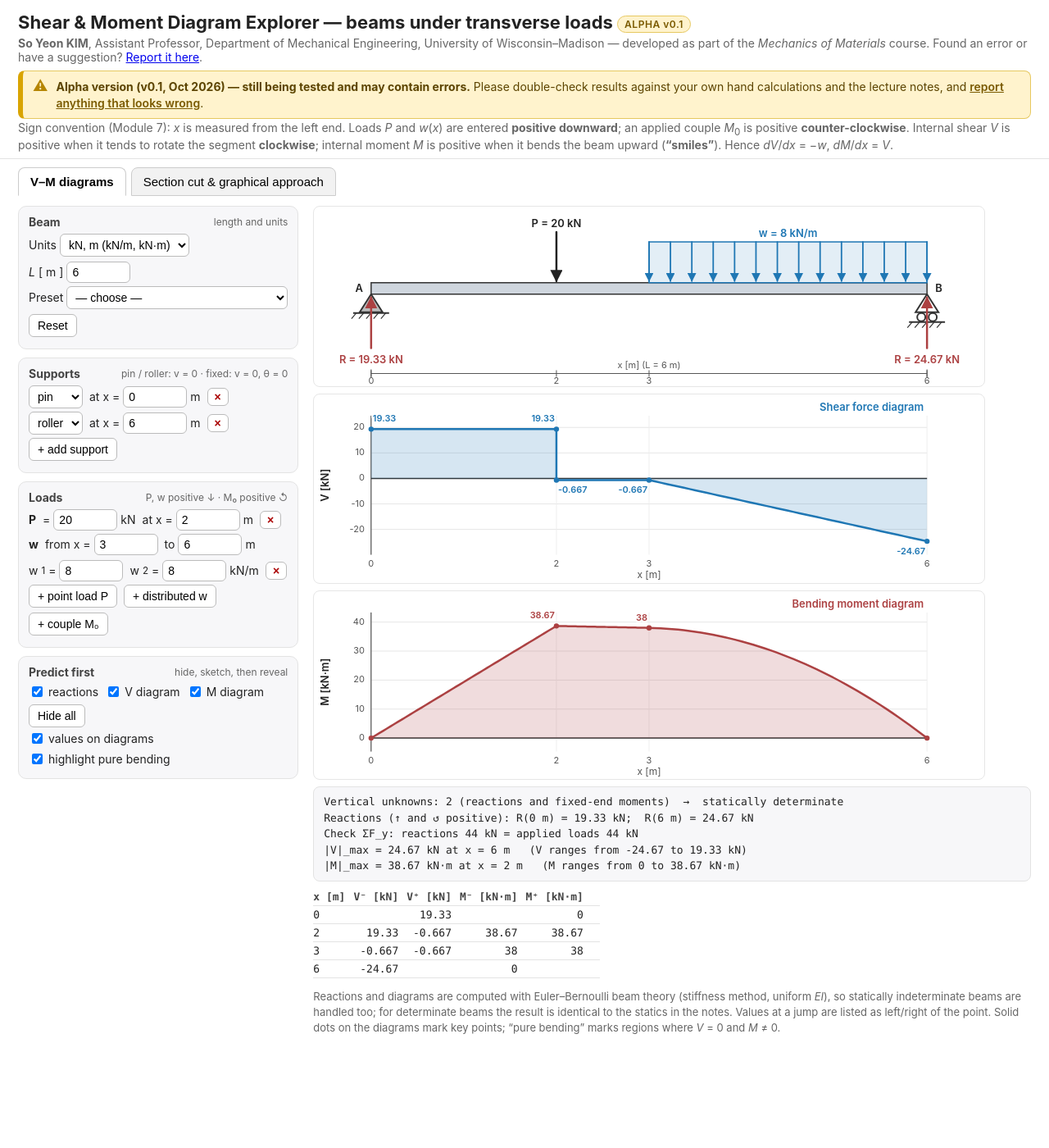
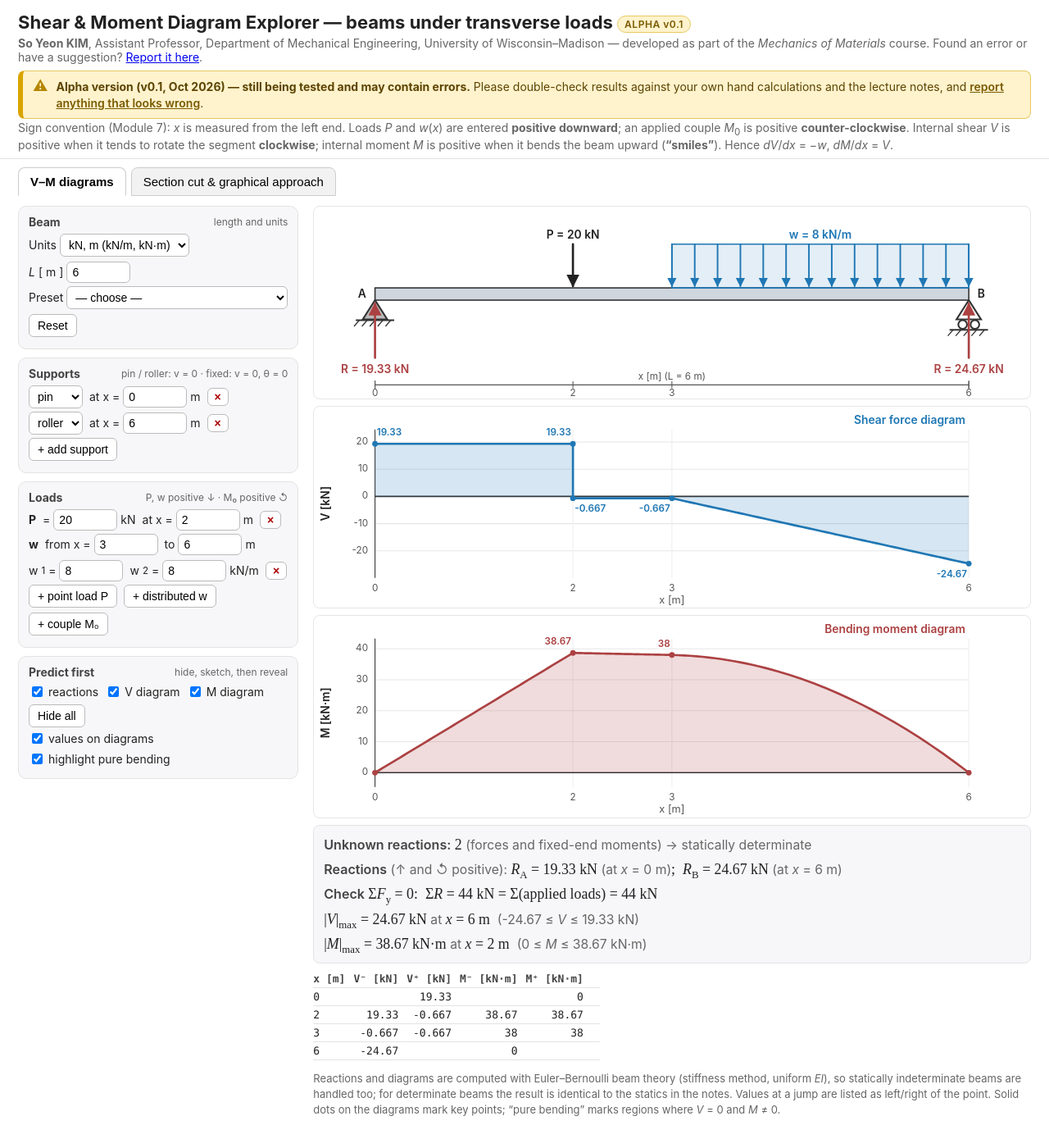
Before and after one commit to kim-wisc/kim-wisc.github.io, a Jekyll site: the page teaching/beam-vm/explorer.html, which Jekyll copies as it is, in a window 1280 px wide. Shown: the whole page at 82% size. Built offline with Jekyll 4.4.1, drawn with Linux system fonts in a browser that asks for light colours; before the commit the page ends 1299 px from its top, so only the background shows below that.

Commit message:
Beam explorer: moment arc, responsive layout, typeset equations

```diff
--- a/teaching/beam-vm/explorer.html
+++ b/teaching/beam-vm/explorer.html
@@ -21,8 +21,10 @@
   section.tab { display:none; padding:12px 22px 24px; }
   section.tab.active { display:block; }
   .layout { display:flex; gap:18px; flex-wrap:wrap; align-items:flex-start; }
-  .side { flex:0 0 340px; max-width:100%; }
-  .main { flex:1 1 320px; min-width:0; }
+  .side { flex:1 1 300px; max-width:420px; }
+  .main { flex:999 1 min(100%, 520px); min-width:0; }
+  .cols { display:grid; grid-template-columns:repeat(auto-fit, minmax(min(100%, 480px), 1fr)); gap:18px; align-items:start; }
+  .cols > div { min-width:0; }
   .panel { background:var(--panel); border:1px solid #e3e3e3; border-radius:10px; padding:10px 12px; margin-bottom:10px; font-size:14px; }
   .panel h3 { margin:0 0 6px; font-size:14px; color:#444; display:flex; align-items:center; justify-content:space-between; gap:8px; }
   .panel h3 .hint { font-weight:400; color:var(--mut); font-size:12px; }
@@ -41,8 +43,9 @@
   .ctrl { display:flex; flex-wrap:wrap; gap:8px 14px; align-items:center; margin:6px 0 10px; font-size:14px; }
   .ctrl input[type=range] { width:min(520px, 60vw); }
   .ctrl .val { font-family: ui-monospace, Menlo, monospace; min-width:90px; }
-  svg { background:#fff; border:1px solid #e6e6e6; border-radius:8px; width:100%; max-width:820px; height:auto; display:block; margin-bottom:8px; }
-  .readout { font-family: ui-monospace, Menlo, Consolas, monospace; font-size:13px; background:var(--panel); border:1px solid #e3e3e3; border-radius:8px; padding:8px 12px; white-space:pre-wrap; line-height:1.5; }
+  svg { background:#fff; border:1px solid #e6e6e6; border-radius:8px; width:100%; max-width:min(100%, 1100px); height:auto; display:block; margin-bottom:8px; }
+  html { font-size: clamp(14px, 0.9vw + 10px, 17px); }
+  .readout { font-family: ui-monospace, Menlo, Consolas, monospace; font-size:0.85rem; background:var(--panel); border:1px solid #e3e3e3; border-radius:8px; padding:8px 12px; white-space:pre-wrap; line-height:1.5; }
   .note { color:var(--mut); font-size:13px; max-width:1100px; line-height:1.45; }
   .flag { color:#c1121f; font-weight:700; }
   .hidden-dia { position:relative; }
@@ -51,8 +54,9 @@
   table.keys td, table.keys th { border-bottom:1px solid #e3e3e3; padding:3px 10px 3px 0; text-align:right; }
   table.keys th { color:#444; font-weight:600; }
   table.keys td:first-child, table.keys th:first-child { text-align:left; }
-  .eq { font-family: "Times New Roman", Times, serif; font-size:16px; line-height:1.6; }
-  .eq i { font-style:italic; }
+  .eq { font-family: "Times New Roman", Times, serif; font-size:1.05rem; line-height:1.7; white-space:normal; }
+  .eq i { font-style:italic; } .eq .c { color:#666; font-size:.88em; font-family:-apple-system,"Segoe UI",Helvetica,Arial,sans-serif; } .eq .h { font-family:-apple-system,"Segoe UI",Helvetica,Arial,sans-serif; font-weight:600; font-size:.9em; color:#444; }
+  .eq .int { font-size:1.25em; vertical-align:-.1em; } .eq sup, .eq sub { font-size:.72em; line-height:0; }
   @media (max-width: 760px) { .ctrl input[type=range] { width:88vw; } .side { flex-basis:100%; } }
 </style>
 </head>
@@ -141,7 +145,7 @@
     <svg id="beamSvg" viewBox="0 0 820 220"></svg>
     <div class="hidden-dia"><svg id="vSvg" viewBox="0 0 820 230"></svg><div class="veil" id="veilV" style="display:none"><span>V diagram hidden — sketch it first.</span><button class="primary" data-reveal="showV">Reveal V</button></div></div>
     <div class="hidden-dia"><svg id="mSvg" viewBox="0 0 820 230"></svg><div class="veil" id="veilM" style="display:none"><span>M diagram hidden — sketch it first.</span><button class="primary" data-reveal="showM">Reveal M</button></div></div>
-    <div class="readout" id="summary"></div>
+    <div class="readout eq" id="summary"></div>
     <div style="margin-top:8px; overflow-x:auto"><table class="keys" id="keyTable"></table></div>
     <p class="note">Reactions and diagrams are computed with Euler–Bernoulli beam theory (stiffness method, uniform <i>EI</i>), so statically indeterminate beams are handled too; for determinate beams the result is identical to the statics in the notes. Values at a jump are listed as left/right of the point. Solid dots on the diagrams mark key points; “pure bending” marks regions where <i>V</i> = 0 and <i>M</i> ≠ 0.</p>
   </div>
@@ -158,16 +162,16 @@
   <label><input type="checkbox" id="fromRight"> cut from the right instead</label>
   <button id="resetCut">Reset</button>
 </div>
-<div class="layout">
-  <div class="main">
+<div class="cols">
+  <div>
     <svg id="cutBeamSvg" viewBox="0 0 820 220"></svg>
     <svg id="fbdSvg" viewBox="0 0 820 250"></svg>
     <div class="readout eq" id="eqBox"></div>
   </div>
-  <div class="main">
+  <div>
     <svg id="cutVSvg" viewBox="0 0 820 230"></svg>
     <svg id="cutMSvg" viewBox="0 0 820 230"></svg>
-    <div class="readout" id="areaBox"></div>
+    <div class="readout eq" id="areaBox"></div>
   </div>
 </div>
 <p class="note"><b>FBD approach</b> (left): the segment to the left of the cut is isolated, with the unknown <i>V</i> and <i>M</i> drawn in their <b>positive</b> directions on the cut face; equilibrium gives their values. <b>Graphical approach</b> (right): the shaded area under <i>w</i> between the left end and the cut is the drop in shear, Δ<i>V</i> = −∫<i>w dx</i>, and the shaded area under <i>V</i> is the change in moment, Δ<i>M</i> = ∫<i>V dx</i>; point loads and couples add jumps. Where <i>V</i> crosses zero, <i>M</i> has a local maximum or minimum.</p>
@@ -415,16 +419,16 @@
   drawDiagram(ms, S, R, "M", { showVals: document.getElementById("showVals").checked, showPure: document.getElementById("showPure").checked });
   // summary
   let s = "";
-  if (R.unstable) s = "Unstable beam — no equilibrium solution. Add a support (e.g. a pin + roller, or a fixed end).";
+  if (R.unstable) s = `<span class="flag">Unstable beam — no equilibrium solution.</span> <span class="c">Add a support (e.g. a pin + roller, or a fixed end).</span>`;
   else {
     const det = (() => { let n = 0; S.supports.forEach(x => n += x.type === "fixed" ? 2 : 1); return n; })();
-    s += `Vertical unknowns: ${det} (reactions and fixed-end moments)  →  ${det <= 2 ? "statically determinate" : "statically indeterminate (degree " + (det - 2) + "; solved with uniform EI)"}\n`;
-    if (showR) { s += "Reactions (↑ and ↺ positive): "; s += R.reactions.map(r => `R(${fmt(r.x)} ${u.L}) = ${fmt(r.Ry)} ${u.F}` + (r.type === "fixed" ? `, M_R = ${fmt(r.Mz)} ${u.M}` : "")).join(";  ") + "\n"; const sumR = R.reactions.reduce((a, r) => a + r.Ry, 0); let sumP = 0; S.loads.forEach(l => { if (l.type === "P") sumP += l.val; if (l.type === "w") { const a = Math.min(l.x1, l.x2), b = Math.max(l.x1, l.x2); sumP += (l.w1 + l.w2) / 2 * (b - a); } }); s += `Check ΣF_y: reactions ${fmt(sumR)} ${u.F} = applied loads ${fmt(sumP)} ${u.F}\n`; } else s += "Reactions hidden.\n";
-    if (showV) s += `|V|_max = ${fmt(Math.abs(R.Vmax))} ${u.F} at x = ${fmt(R.xVmax)} ${u.L}   (V ranges from ${fmt(R.Vmin)} to ${fmt(R.Vmx)} ${u.F})\n`;
-    if (showM) s += `|M|_max = ${fmt(Math.abs(R.Mmax))} ${u.M} at x = ${fmt(R.xMmax)} ${u.L}   (M ranges from ${fmt(R.Mmin)} to ${fmt(R.Mmx)} ${u.M})`;
-    if (R.pure.length && showM) s += `\nPure bending (V = 0, M ≠ 0) on: ` + R.pure.map(([a, b]) => `${fmt(a)}–${fmt(b)} ${u.L}`).join(", ");
+    s += `<span class="h">Unknown reactions:</span> ${det} <span class="c">(forces and fixed-end moments) → ${det <= 2 ? "statically determinate" : "statically indeterminate, degree " + (det - 2) + " (solved with uniform <i>EI</i>)"}</span><br>`;
+    if (showR) { s += `<span class="h">Reactions</span> <span class="c">(↑ and ↺ positive):</span> `; s += R.reactions.map((r, i) => { const nm = String.fromCharCode(65 + i); return `<i>R</i><sub>${nm}</sub> = ${fmt(r.Ry)} ${u.F} <span class="c">(at <i>x</i> = ${fmt(r.x)} ${u.L})</span>` + (r.type === "fixed" ? `, <i>M</i><sub>${nm}</sub> = ${fmt(r.Mz)} ${u.M}` : ""); }).join("; &nbsp;") + "<br>"; const sumR = R.reactions.reduce((a, r) => a + r.Ry, 0); let sumP = 0; S.loads.forEach(l => { if (l.type === "P") sumP += l.val; if (l.type === "w") { const a = Math.min(l.x1, l.x2), b = Math.max(l.x1, l.x2); sumP += (l.w1 + l.w2) / 2 * (b - a); } }); s += `<span class="h">Check</span> Σ<i>F</i><sub>y</sub> = 0: &nbsp;Σ<i>R</i> = ${fmt(sumR)} ${u.F} = Σ(applied loads) = ${fmt(sumP)} ${u.F}<br>`; } else s += `<span class="c">Reactions hidden.</span><br>`;
+    if (showV) s += `|<i>V</i>|<sub>max</sub> = ${fmt(Math.abs(R.Vmax))} ${u.F} <span class="c">at</span> <i>x</i> = ${fmt(R.xVmax)} ${u.L} &nbsp;<span class="c">(${fmt(R.Vmin)} ≤ <i>V</i> ≤ ${fmt(R.Vmx)} ${u.F})</span><br>`;
+    if (showM) s += `|<i>M</i>|<sub>max</sub> = ${fmt(Math.abs(R.Mmax))} ${u.M} <span class="c">at</span> <i>x</i> = ${fmt(R.xMmax)} ${u.L} &nbsp;<span class="c">(${fmt(R.Mmin)} ≤ <i>M</i> ≤ ${fmt(R.Mmx)} ${u.M})</span>`;
+    if (R.pure.length && showM) s += `<br><span class="h">Pure bending</span> <span class="c">(<i>V</i> = 0, <i>M</i> ≠ 0) on</span> ` + R.pure.map(([a, b]) => `${fmt(a)} ≤ <i>x</i> ≤ ${fmt(b)} ${u.L}`).join(", ");
   }
-  document.getElementById("summary").textContent = s;
+  document.getElementById("summary").innerHTML = s;
   // key table
   const t = document.getElementById("keyTable"); t.innerHTML = "";
   if (!R.unstable && (showV || showM)) { t.innerHTML = `<tr><th>x [${u.L}]</th>${showV ? `<th>V⁻ [${u.F}]</th><th>V⁺ [${u.F}]</th>` : ""}${showM ? `<th>M⁻ [${u.M}]</th><th>M⁺ [${u.M}]</th>` : ""}<th></th></tr>`; R.keys.forEach(k => { const tr = document.createElement("tr"); const c = v => v === null || v === undefined ? "" : fmt(v); tr.innerHTML = `<td>${fmt(k.x)}</td>${showV ? `<td>${c(k.VL)}</td><td>${c(k.VR)}</td>` : ""}${showM ? `<td>${c(k.ML)}</td><td>${c(k.MR)}</td>` : ""}<td style="text-align:left;color:#666">${k.zero ? "V = 0 → M extremum" : ""}</td>`; t.appendChild(tr); }); }
@@ -464,12 +468,12 @@
   // internal V and M at the cut, positive directions
   const xc = X(x);
   if (!fromRight) { // right face of left segment: V points DOWN (positive), M CCW
-    arrow(svg, xc + 10, yb - 4, xc + 10, yb + 44, "#6a4c93", 3, "v"); label(svg, xc + 24, yb + 46, "V", "#6a4c93", 15);
-    el("path", { d: `M ${xc + 36} ${yb + 4} A 24 24 0 1 0 ${xc + 16} ${yb - 20}`, fill: "none", stroke: "#6a4c93", "stroke-width": 3, "marker-end": `url(#${svg.id}_v)` }, svg); label(svg, xc + 48, yb - 26, "M", "#6a4c93", 15);
+    arrow(svg, xc + 8, yb + 10, xc + 8, yb + 56, "#6a4c93", 3, "v"); label(svg, xc + 22, yb + 56, "V", "#6a4c93", 15);
+    el("path", { d: couplePath(xc + 34, yb, 20, true), fill: "none", stroke: "#6a4c93", "stroke-width": 3, "marker-end": `url(#${svg.id}_v)` }, svg); label(svg, xc + 34, yb, "M", "#6a4c93", 15);
     el("circle", { cx: xc, cy: yb, r: 3, fill: "var(--red)" }, svg); label(svg, xc - 10, yb + 10, "O", "var(--red)", 12);
   } else { // left face of right segment: V points UP (positive), M CW
-    arrow(svg, xc - 10, yb + 4, xc - 10, yb - 44, "#6a4c93", 3, "v"); label(svg, xc - 24, yb - 48, "V", "#6a4c93", 15);
-    el("path", { d: `M ${xc - 36} ${yb + 4} A 24 24 0 1 1 ${xc - 16} ${yb - 20}`, fill: "none", stroke: "#6a4c93", "stroke-width": 3, "marker-end": `url(#${svg.id}_v)` }, svg); label(svg, xc - 48, yb - 26, "M", "#6a4c93", 15);
+    arrow(svg, xc - 8, yb - 10, xc - 8, yb - 56, "#6a4c93", 3, "v"); label(svg, xc - 22, yb - 58, "V", "#6a4c93", 15);
+    el("path", { d: couplePath(xc - 34, yb, 20, false), fill: "none", stroke: "#6a4c93", "stroke-width": 3, "marker-end": `url(#${svg.id}_v)` }, svg); label(svg, xc - 34, yb, "M", "#6a4c93", 15);
     el("circle", { cx: xc, cy: yb, r: 3, fill: "var(--red)" }, svg); label(svg, xc + 10, yb + 10, "O", "var(--red)", 12);
   }
   // dimension line from the far end to the cut
@@ -504,17 +508,16 @@
   let mjumps = 0; S.loads.forEach(l => { if (l.type === "M" && l.x > tol && l.x <= x + tol) mjumps -= l.val; }); R.reactions.forEach(r => { if (r.type === "fixed" && r.x > tol && r.x <= x + tol) mjumps -= r.Mz; });
   // ∫0^x V dx numerically from segments
   let vint = 0; R.segs.forEach(s => { if (s.a >= x) return; const xe = Math.min(x, s.b); const pts = s.pts; for (let i = 1; i < pts.length; i++) { const p = pts[i - 1], q = pts[i]; if (p.x >= xe) break; const x2 = Math.min(q.x, xe); const Vq = p.V + (q.V - p.V) * (x2 - p.x) / (q.x - p.x || 1); vint += (p.V + Vq) / 2 * (x2 - p.x); } });
-  area += `Graphical approach from the left end (x = 0):\n`;
-  area += `  V(0⁺) = ${fmt(V0)} ${u.F}   (reaction / load at the left end, if any)\n`;
-  area += `  area under w from 0 to ${fmt(x)}: ∫w dx = ${fmt(wint)} ${u.F}   →   ΔV = −${fmt(wint)} ${u.F}\n`;
-  if (Math.abs(jumps) > 1e-9) area += `  jumps from point forces in (0, ${fmt(x)}]: ${fmtSigned(jumps)} ${u.F}\n`;
-  area += `  V(${fmt(x)}) = ${fmt(V0)} − ${fmt(wint)}${Math.abs(jumps) > 1e-9 ? " " + fmtSigned(jumps) : ""} = ${fmt(Vatcut)} ${u.F}\n\n`;
-  area += `  M(0⁺) = ${fmt(M0)} ${u.M}   (${Math.abs(M0) > 1e-9 ? "fixed-end moment or applied couple at the left end" : "free or simply supported end"})\n`;
-  area += `  area under V from 0 to ${fmt(x)}: ∫V dx = ${fmt(vint)} ${u.M}   →   ΔM = ${fmtSigned(vint)} ${u.M}\n`;
-  if (Math.abs(mjumps) > 1e-9) area += `  jumps from couples in (0, ${fmt(x)}]: ${fmtSigned(mjumps)} ${u.M}\n`;
-  area += `  M(${fmt(x)}) = ${fmt(M0)} ${fmtSigned(vint)}${Math.abs(mjumps) > 1e-9 ? " " + fmtSigned(mjumps) : ""} = ${fmt(R.Mof(x, +1))} ${u.M}`;
-  const zero = R.keys.find(k => k.zero && Math.abs(k.x - x) < Math.max(S.L / 400, 1e-6) * 1.01); if (zero) area += `\n\n  V = 0 here → M has a local ${R.Mof(x) >= 0 ? "maximum" : "minimum"}: ${fmt(R.Mof(x))} ${u.M}`;
-  document.getElementById("areaBox").textContent = area;
+  const X_ = fmt(x), INT = (f) => `<span class="int">∫</span><sub>0</sub><sup>${X_}</sup> <i>${f}</i> d<i>x</i>`;
+  area += `<span class="h">Graphical approach, walking from the left end (<i>x</i> = 0):</span><br>`;
+  area += `<i>V</i>(0<sup>+</sup>) = ${fmt(V0)} ${u.F} <span class="c">(reaction or load at the left end, if any)</span><br>`;
+  area += `Δ<i>V</i> = −${INT("w")} = −(${fmt(wint)}) ${u.F} <span class="c">(area under <i>w</i>)</span>${Math.abs(jumps) > 1e-9 ? `, &nbsp;jumps from point forces in (0, ${X_}]: ${fmtSigned(jumps)} ${u.F}` : ""}<br>`;
+  area += `<i>V</i>(${X_}) = ${fmt(V0)} − ${fmt(wint)}${Math.abs(jumps) > 1e-9 ? " " + fmtSigned(jumps) : ""} = <b>${fmt(Vatcut)} ${u.F}</b><br><br>`;
+  area += `<i>M</i>(0<sup>+</sup>) = ${fmt(M0)} ${u.M} <span class="c">(${Math.abs(M0) > 1e-9 ? "fixed-end moment or applied couple at the left end" : "free or simply supported end"})</span><br>`;
+  area += `Δ<i>M</i> = ${INT("V")} = ${fmtSigned(vint)} ${u.M} <span class="c">(area under <i>V</i>)</span>${Math.abs(mjumps) > 1e-9 ? `, &nbsp;jumps from couples in (0, ${X_}]: ${fmtSigned(mjumps)} ${u.M}` : ""}<br>`;
+  area += `<i>M</i>(${X_}) = ${fmt(M0)} ${fmtSigned(vint)}${Math.abs(mjumps) > 1e-9 ? " " + fmtSigned(mjumps) : ""} = <b>${fmt(R.Mof(x, +1))} ${u.M}</b>`;
+  const zero = R.keys.find(k => k.zero && Math.abs(k.x - x) < Math.max(S.L / 400, 1e-6) * 1.01); if (zero) area += `<br><br><i>V</i> = 0 here → <i>M</i> has a local ${R.Mof(x) >= 0 ? "maximum" : "minimum"}: <i>M</i> = ${fmt(R.Mof(x))} ${u.M}`;
+  document.getElementById("areaBox").innerHTML = area;
 }
 document.getElementById("xcut").addEventListener("input", updateCut);
 document.getElementById("xcutN").addEventListener("change", e => { const v = Math.min(Math.max(parseFloat(e.target.value) || 0, 0), S.L); document.getElementById("xcut").value = v; updateCut(); });
```
Also changed, not shown: other parts of teaching/beam-vm/explorer.html (+2 -2 lines).
